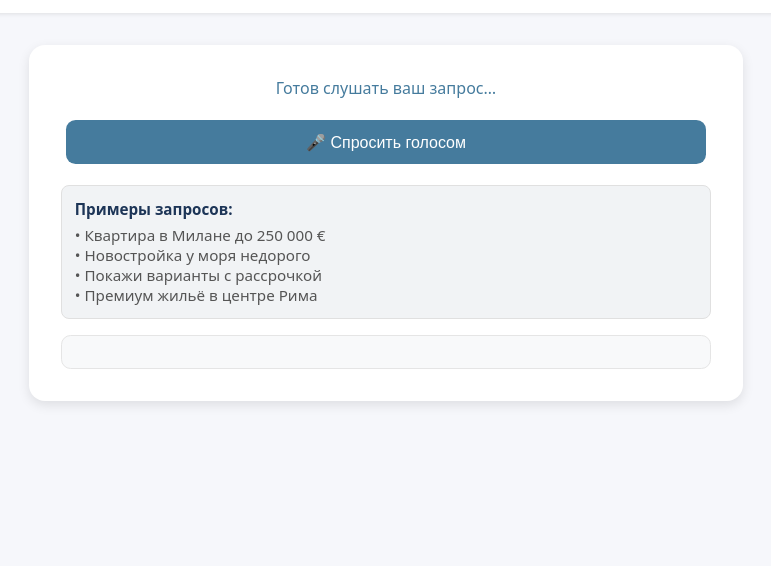
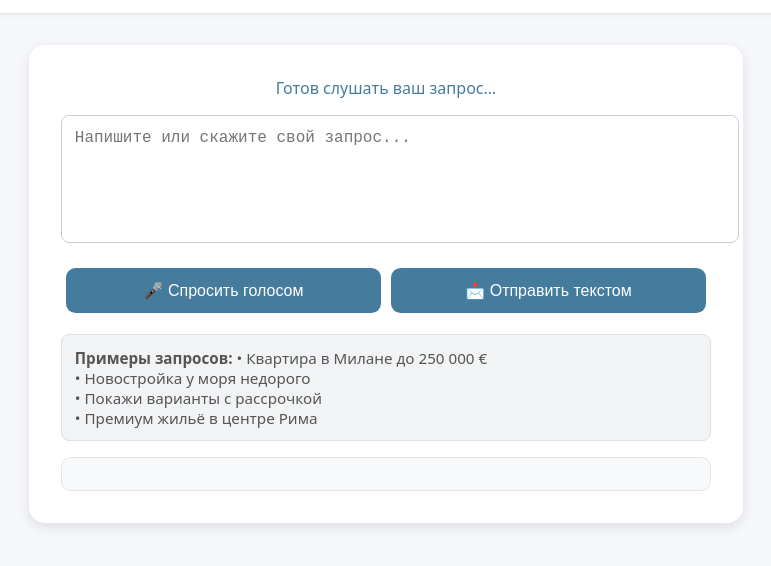
Before and after one commit to GregoryTaran/voice-assistant-mvp, a website: page index.html in a window 1280 px wide. Shown: the part 54-620 px from the top of the page, without its empty margins (254-1025 px from the left). Drawn offline with Linux system fonts and the light colour scheme.

Commit message:
Update index.html

```diff
--- a/index.html
+++ b/index.html
@@ -91,18 +91,14 @@
       border: 1px solid #e0e0e0;
     }
 
-    .examples strong {
-      display: block;
-      margin-bottom: 0.4rem;
-      color: #1d3557;
-    }
-
     #chat {
       background: #f8f9fa;
       border-radius: 0.6rem;
       padding: 1rem;
       margin-top: 1rem;
       border: 1px solid #e5e5e5;
+      white-space: pre-wrap;
+      line-height: 1.5;
     }
 
     .question {
@@ -126,9 +122,14 @@
 
   <main>
     <div id="status">Готов слушать ваш запрос…</div>
+
+    <textarea id="input" placeholder="Напишите или скажите свой запрос..."></textarea>
+
     <div class="buttons">
-      <button onclick="startRecording()">🎤 Спросить голосом</button>
+      <button id="speakBtn">🎤 Спросить голосом</button>
+      <button id="sendBtn">📩 Отправить текстом</button>
     </div>
+
     <div class="examples">
       <strong>Примеры запросов:</strong>
       • Квартира в Милане до 250 000 €<br>
@@ -136,6 +137,7 @@
       • Покажи варианты с рассрочкой<br>
       • Премиум жильё в центре Рима
     </div>
+
     <div id="chat"></div>
   </main>
 
```
